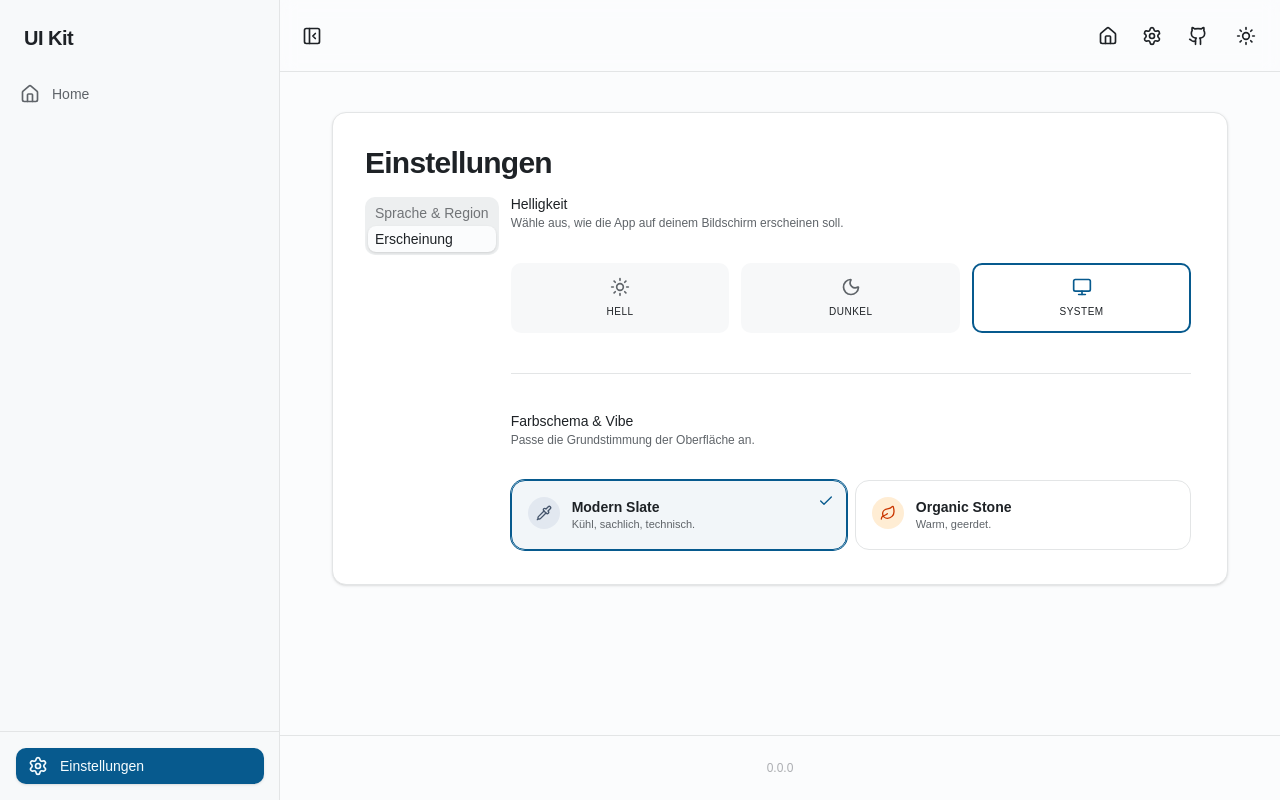
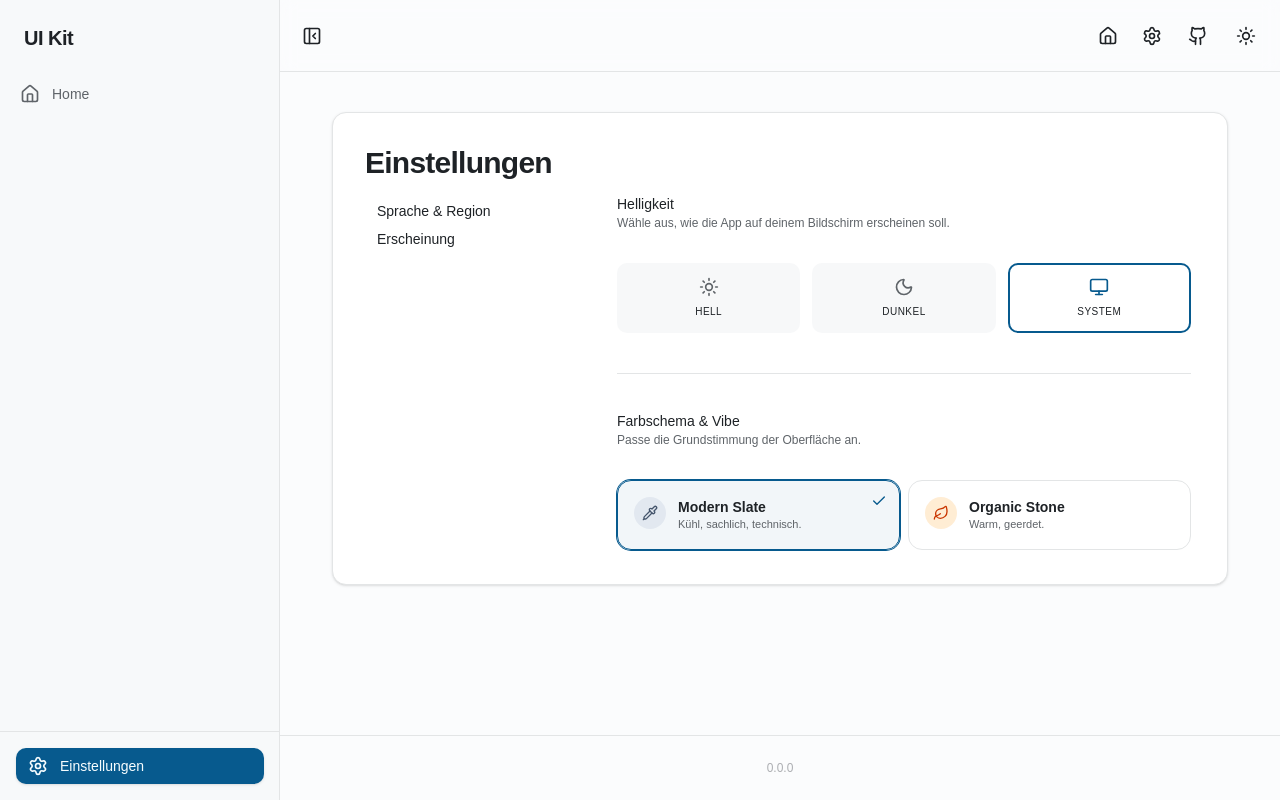
Before and after one commit to stefan8893/ui-demo, a React (Vite) app: page /settings/appearance in a window 1280 px wide. Built offline with nearby package versions, Linux system fonts and the light colour scheme.

Commit message:
route settings manually

```diff
--- /dev/null
+++ b/src/components/features/settings/settings-desktop-menu.tsx
@@ -0,0 +1,22 @@
+import { SettingsTabTrigger } from '@/components/features/settings/settings-tabs'
+import { TabsList } from '@/components/ui/display/tabs'
+
+type SettingsDesktopMenuProps = {
+  onTabListClick?: () => void
+}
+
+export function SettingsDesktopMenu({
+  onTabListClick,
+}: SettingsDesktopMenuProps) {
+  return (
+    <TabsList
+      onClick={onTabListClick}
+      className="flex h-auto w-full flex-col items-stretch justify-start gap-y-1.5 border-none bg-transparent p-0"
+    >
+      <SettingsTabTrigger value="language-region">
+        Sprache & Region
+      </SettingsTabTrigger>
+      <SettingsTabTrigger value="appearance">Erscheinung</SettingsTabTrigger>
+    </TabsList>
+  )
+}
--- /dev/null
+++ b/src/components/features/settings/settings-mobile-menu.tsx
@@ -0,0 +1,35 @@
+import { Link } from '@tanstack/react-router'
+import { useState } from 'react'
+import { ListItem } from '@/components/ui/display/list-item'
+import { cn } from '@/lib/utils'
+
+export function SettingsMobileMenu() {
+  return (
+    <div className="flex flex-col gap-2">
+      <Link to={'/settings/language-region'}>
+        <MenuItem title="Sprache & Region" />
+      </Link>
+
+      <Link to={'/settings/appearance'}>
+        <MenuItem title="Erscheinung" />
+      </Link>
+    </div>
+  )
+}
+
+function MenuItem({ title }: { title: string }) {
+  const [isAnimating, setIsAnimating] = useState(false)
+
+  return (
+    <ListItem
+      onClick={() => setIsAnimating(true)}
+      onAnimationEnd={() => setIsAnimating(false)}
+      className={cn(
+        'flex h-12 flex-row items-center px-3 py-2 font-medium text-sm',
+        isAnimating && 'animate-flash-hard',
+      )}
+    >
+      {title}
+    </ListItem>
+  )
+}
--- a/src/layout/layout.tsx
+++ b/src/layout/layout.tsx
@@ -24,10 +24,10 @@ export function Layout() {
   useResizeObserver({
     ref: mainContentContainer,
     onResize: ({ width }) => {
-      const shouldBeCompact = width !== undefined && width < 700
+      const isContentCompact = width !== undefined && width < 448
 
       window.requestAnimationFrame(() => {
-        setIsCompact(shouldBeCompact)
+        setIsCompact(isContentCompact)
       })
     },
   })
--- a/src/routes/settings/index.tsx
+++ b/src/routes/settings/index.tsx
@@ -1,7 +1,3 @@
-import { createFileRoute, redirect } from '@tanstack/react-router'
+import { createFileRoute } from '@tanstack/react-router'
 
-export const Route = createFileRoute('/settings/')({
-  beforeLoad: () => {
-    throw redirect({ to: '/settings/language-region', replace: true })
-  },
-})
+export const Route = createFileRoute('/settings/')()
--- a/src/routes/settings/route.tsx
+++ b/src/routes/settings/route.tsx
@@ -1,32 +1,82 @@
-import { createFileRoute, Outlet, useRouterState } from '@tanstack/react-router'
-import { SettingsTabTrigger } from '@/components/features/settings/settings-tabs'
+import {
+  createFileRoute,
+  Link,
+  Outlet,
+  useNavigate,
+  useRouterState,
+} from '@tanstack/react-router'
+import { useEffect, useState } from 'react'
+import { AppearanceSettings } from '@/components/features/settings/appearance-settings'
+import { LanguageRegionSettings } from '@/components/features/settings/language-region-settings'
+import { SettingsMobileMenu } from '@/components/features/settings/settings-mobile-menu'
+import { ListItem } from '@/components/ui/display/list-item'
 import { PageCard } from '@/components/ui/display/page-card'
-import { Tabs, TabsContent, TabsList } from '@/components/ui/display/tabs'
+import { useLayoutStore } from '@/stores/useLayoutStore'
 
 export const Route = createFileRoute('/settings')({
   component: RouteComponent,
 })
 
+const componentByPath: Record<string, React.ReactNode> = {
+  '/settings': <SettingsMobileMenu />,
+  '/settings/language-region': <LanguageRegionSettings />,
+  '/settings/appearance': <AppearanceSettings />,
+} as const
+
 function RouteComponent() {
   const { location } = useRouterState()
+  const navigate = useNavigate()
+
+  const [wasAutoRedirected, setWasAutoRedirected] = useState(false)
+  const isCompact = useLayoutStore((state) => state.isCompact)
   const pathname = location.pathname.replace(/\/$/, '') || '/'
-  const activeTab = pathname.split('/').pop() ?? ''
 
-  return (
-    <PageCard title="Einstellungen">
-      <Tabs value={activeTab} orientation="vertical">
-        <TabsList>
-          <SettingsTabTrigger value="language-region">
-            Sprache & Region
-          </SettingsTabTrigger>
-          <SettingsTabTrigger value="appearance">
-            Erscheinung
-          </SettingsTabTrigger>
-        </TabsList>
-        <TabsContent value={activeTab}>
-          <Outlet />
-        </TabsContent>
-      </Tabs>
-    </PageCard>
-  )
+  useEffect(() => {
+    if (!isCompact && pathname === '/settings') {
+      setWasAutoRedirected(true)
+      navigate({
+        to: '/settings/language-region',
+        replace: true,
+      })
+    }
+  }, [isCompact, pathname, navigate])
+
+  useEffect(() => {
+    if (isCompact && wasAutoRedirected && pathname !== '/settings') {
+      setWasAutoRedirected(false)
+      navigate({ to: '/settings', replace: true })
+    }
+  }, [isCompact, wasAutoRedirected, pathname, navigate])
+
+  const handleTabsListClick = () => {
+    if (wasAutoRedirected) {
+      setWasAutoRedirected(false)
+    }
+  }
+
+  const getContent = () => {
+    if (isCompact === undefined) {
+      return null
+    } else if (isCompact) {
+      return componentByPath[pathname] ?? <SettingsMobileMenu />
+    } else {
+      return (
+        <div className="grid w-full grid-cols-[200px_minmax(0,1fr)] gap-12">
+          <div>
+            <Link to="/settings/language-region" onClick={handleTabsListClick}>
+              <ListItem>Sprache & Region</ListItem>
+            </Link>
+            <Link to="/settings/appearance" onClick={handleTabsListClick}>
+              <ListItem>Erscheinung</ListItem>
+            </Link>
+          </div>
+          <div className="min-w-0">
+            <Outlet />
+          </div>
+        </div>
+      )
+    }
+  }
+
+  return <PageCard title="Einstellungen">{getContent()}</PageCard>
 }
--- a/src/stores/useLayoutStore.ts
+++ b/src/stores/useLayoutStore.ts
@@ -1,11 +1,11 @@
 import { create } from 'zustand'
 
 type LayoutState = {
-  isCompact: boolean
+  isCompact?: boolean
   setIsCompact: (compact: boolean) => void
 }
 
 export const useLayoutStore = create<LayoutState>((set) => ({
-  isCompact: true,
+  isCompact: undefined,
   setIsCompact: (compact) => set({ isCompact: compact }),
 }))
```
